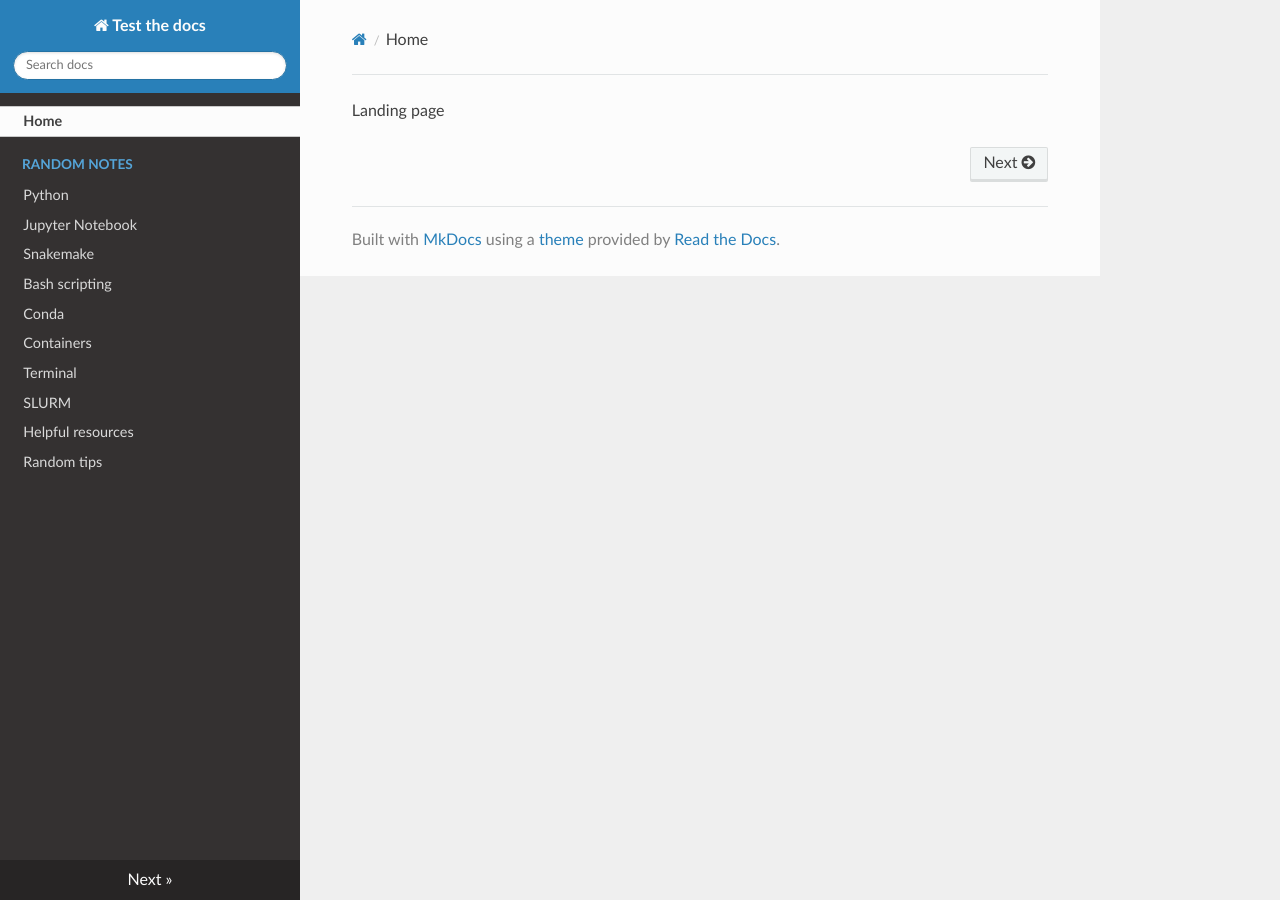
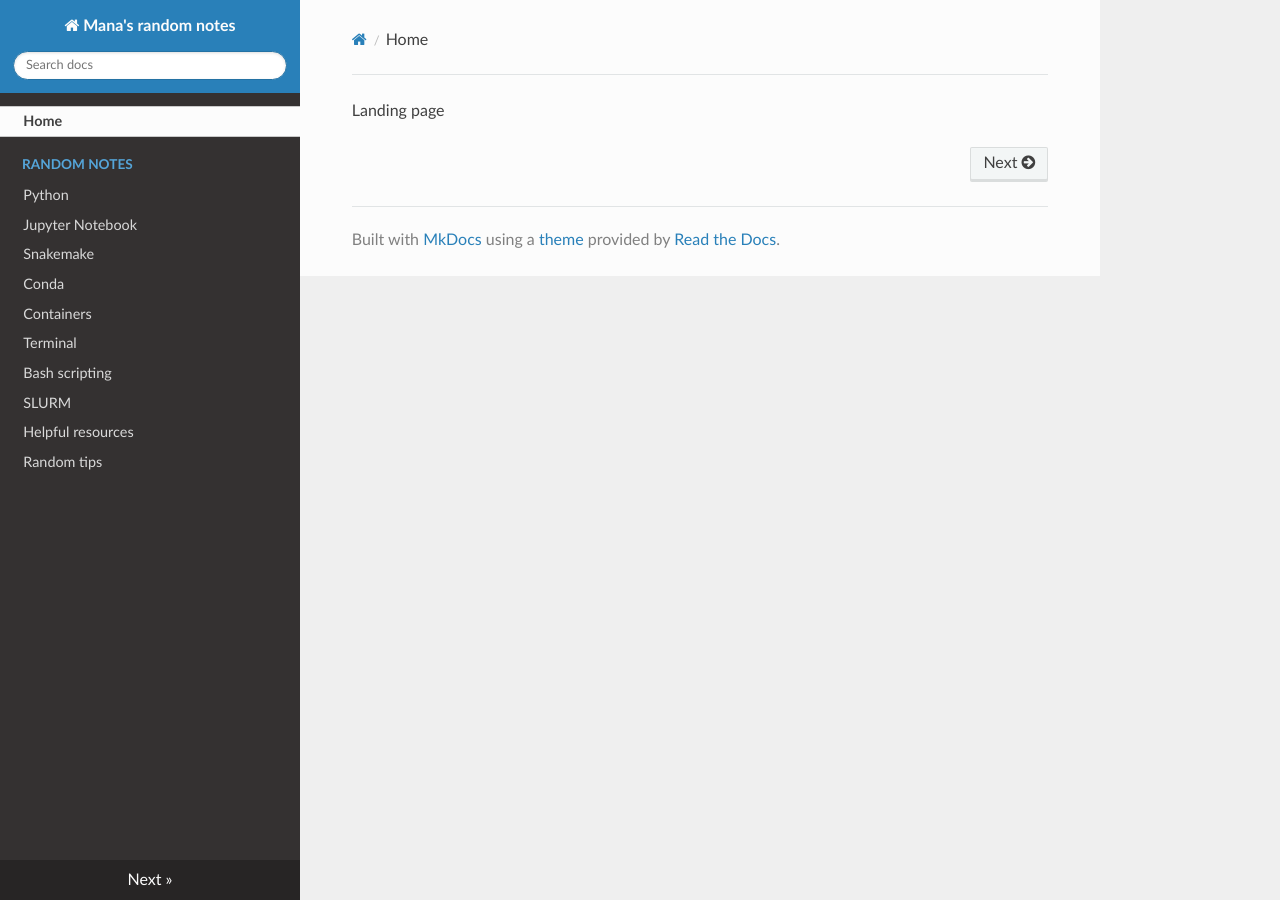
Before and after one commit to ManavalanG/mana_random_notes, an MkDocs documentation site: the page built from docs/index.md, in a window 1280 px wide. Built offline with MkDocs 1.6.1, drawn with Linux system fonts in a browser that asks for light colours; nearby versions of some CDN libraries.

Commit message:
adds plugins to mkdocs

```diff
--- a/mkdocs.yml
+++ b/mkdocs.yml
@@ -1,14 +1,14 @@
-site_name: Test the docs
+site_name: Mana's random notes
 nav:
     - Home: index.md
     - Random notes:
         - python.md
         - jupyter_notebook.md
         - snakemake.md
-        - bash.md
         - conda.md
         - containers.md
         - terminal.md
+        - bash.md
         - slurm.md
         - bioinformatics.md
         - random.md
@@ -16,6 +16,11 @@ nav:
 theme:
   name: readthedocs
   highlightjs: true
+
+markdown_extensions:
+  - markdown_include.include:
+      base_path: .
+  - admonition
 
 
 # site_name: Test the docs
```
